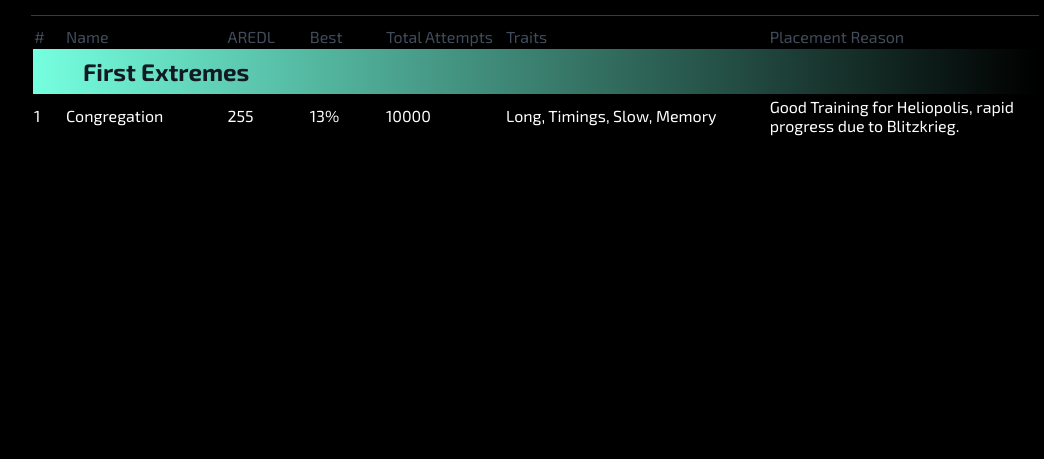
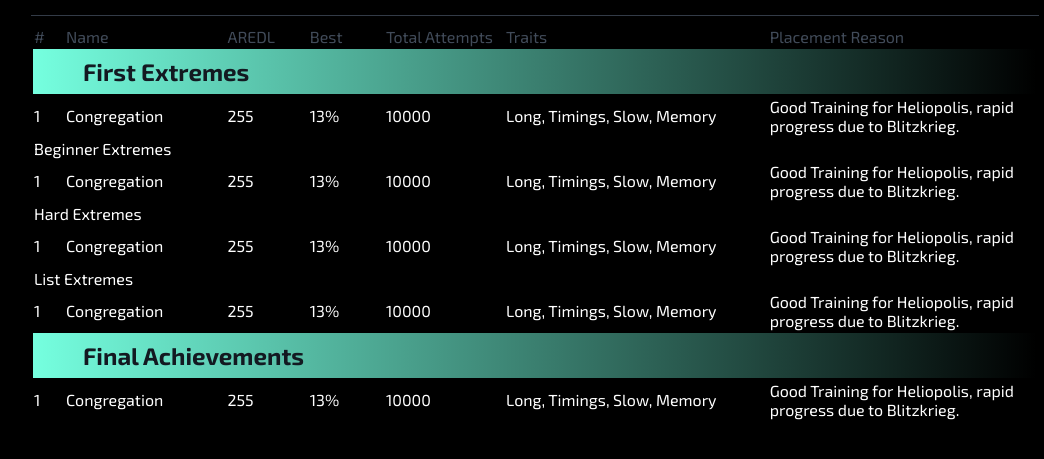
Before and after one commit to Yooli8537/Geometry-Dash-Bucket-List, a website: page public/index.html in a window 1280 px wide. Shown: the part 101-560 px from the top of the page, without its empty margins (105-1149 px from the left). Drawn offline with Linux system fonts and the light colour scheme.

Commit message:
Added new data & expanded tables

```diff
--- a/public/index.html
+++ b/public/index.html
@@ -31,11 +31,67 @@
                 <th id="reasonColumn">Placement Reason</th>
             </tr>
         </thead>
-        <tbody>
+        <tbody id="firstExtremes">
+            <tr>
+                <td class="firstDivider" colspan="7">First Extremes</td>
+            </tr>
+            <tr>
+                <td>1</td>
+                <td>Congregation</td>
+                <td>255</td>
+                <td>13%</td>
+                <td>10000</td>
+                <td>Long, Timings, Slow, Memory</td>
+                <td>Good Training for Heliopolis, rapid progress due to Blitzkrieg.</td>
+            </tr>
+        </tbody>
+        <tbody id="beginnerExtremes">
             <tr class="divider">
-                <td colspan="7">First Extremes</td>
+                <td colspan="7">Beginner Extremes</td>
             </tr>
-            <tr id="firstExtremes">
+            <tr>
+                <td>1</td>
+                <td>Congregation</td>
+                <td>255</td>
+                <td>13%</td>
+                <td>10000</td>
+                <td>Long, Timings, Slow, Memory</td>
+                <td>Good Training for Heliopolis, rapid progress due to Blitzkrieg.</td>
+            </tr>
+        </tbody>
+        <tbody id="hardExtremes">
+            <tr class="divider">
+                <td colspan="7">Hard Extremes</td>
+            </tr>
+            <tr>
+                <td>1</td>
+                <td>Congregation</td>
+                <td>255</td>
+                <td>13%</td>
+                <td>10000</td>
+                <td>Long, Timings, Slow, Memory</td>
+                <td>Good Training for Heliopolis, rapid progress due to Blitzkrieg.</td>
+            </tr>
+        </tbody>
+        <tbody id="listExtremes">
+            <tr class="divider">
+                <td colspan="7">List Extremes</td>
+            </tr>
+            <tr>
+                <td>1</td>
+                <td>Congregation</td>
+                <td>255</td>
+                <td>13%</td>
+                <td>10000</td>
+                <td>Long, Timings, Slow, Memory</td>
+                <td>Good Training for Heliopolis, rapid progress due to Blitzkrieg.</td>
+            </tr>
+        </tbody>
+        <tbody id="goalExtremes">
+            <tr>
+                <td class="finalDivider" colspan="7">Final Achievements</td>
+            </tr>
+            <tr>
                 <td>1</td>
                 <td>Congregation</td>
                 <td>255</td>
--- a/public/table.css
+++ b/public/table.css
@@ -41,7 +41,7 @@ th {
   width: 400px;
 }
 
-.divider td {
+.firstDivider {
   color: #131921;
   font-size: x-large;
   font-weight: bolder;
@@ -51,3 +51,14 @@ th {
   padding-bottom: 8px;
   background: linear-gradient(to right, rgb(117, 255, 223), transparent);
 }
+
+.finalDivider {
+  color: #131921;
+  font-size: x-large;
+  font-weight: bolder;
+  width: auto;
+  padding-left: 50px;
+  padding-top: 8px;
+  padding-bottom: 8px;
+  background: linear-gradient(to right, rgb(117, 255, 223), transparent);
+}
```
Also changed, not shown: data.json (+6 -2 lines).
